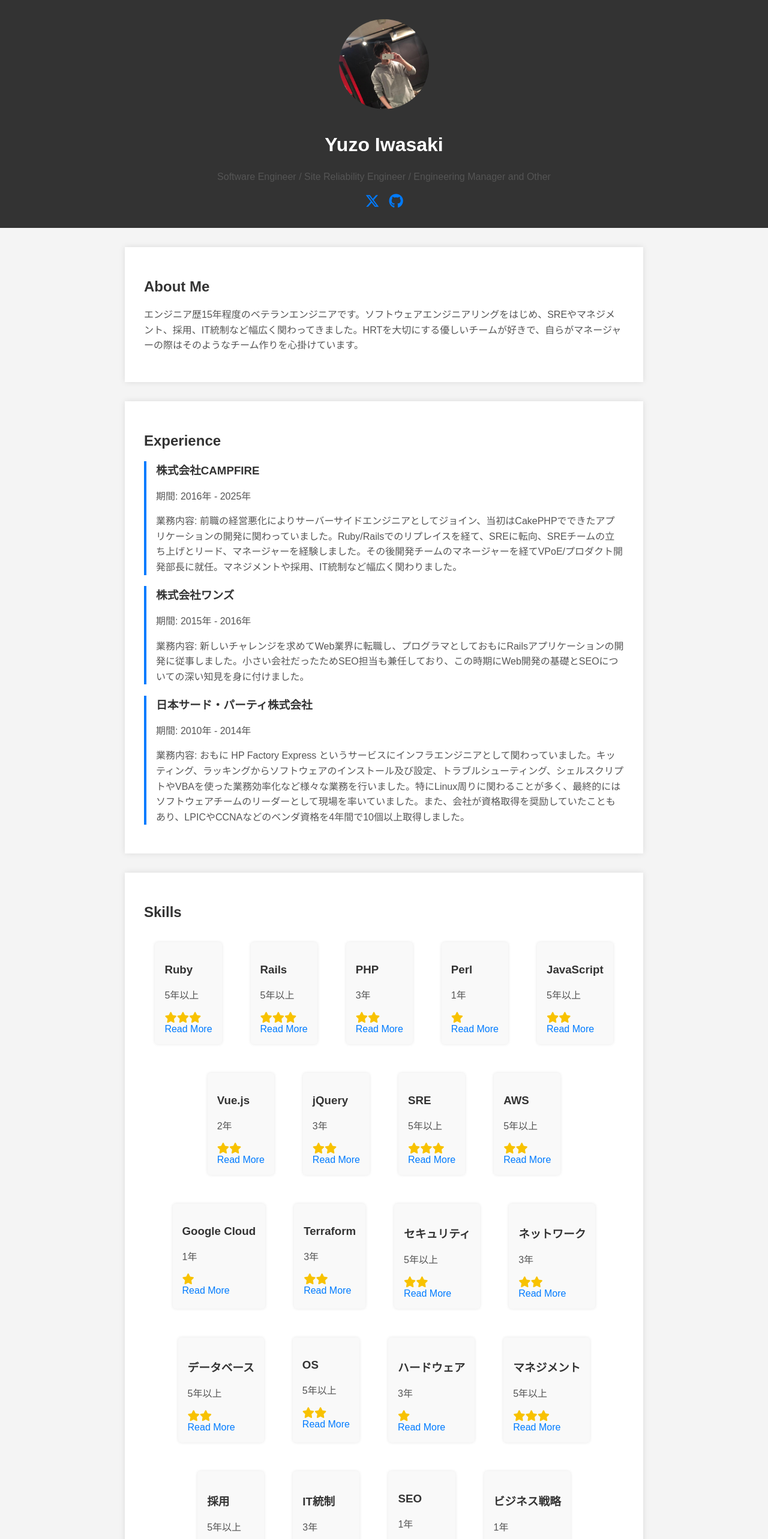
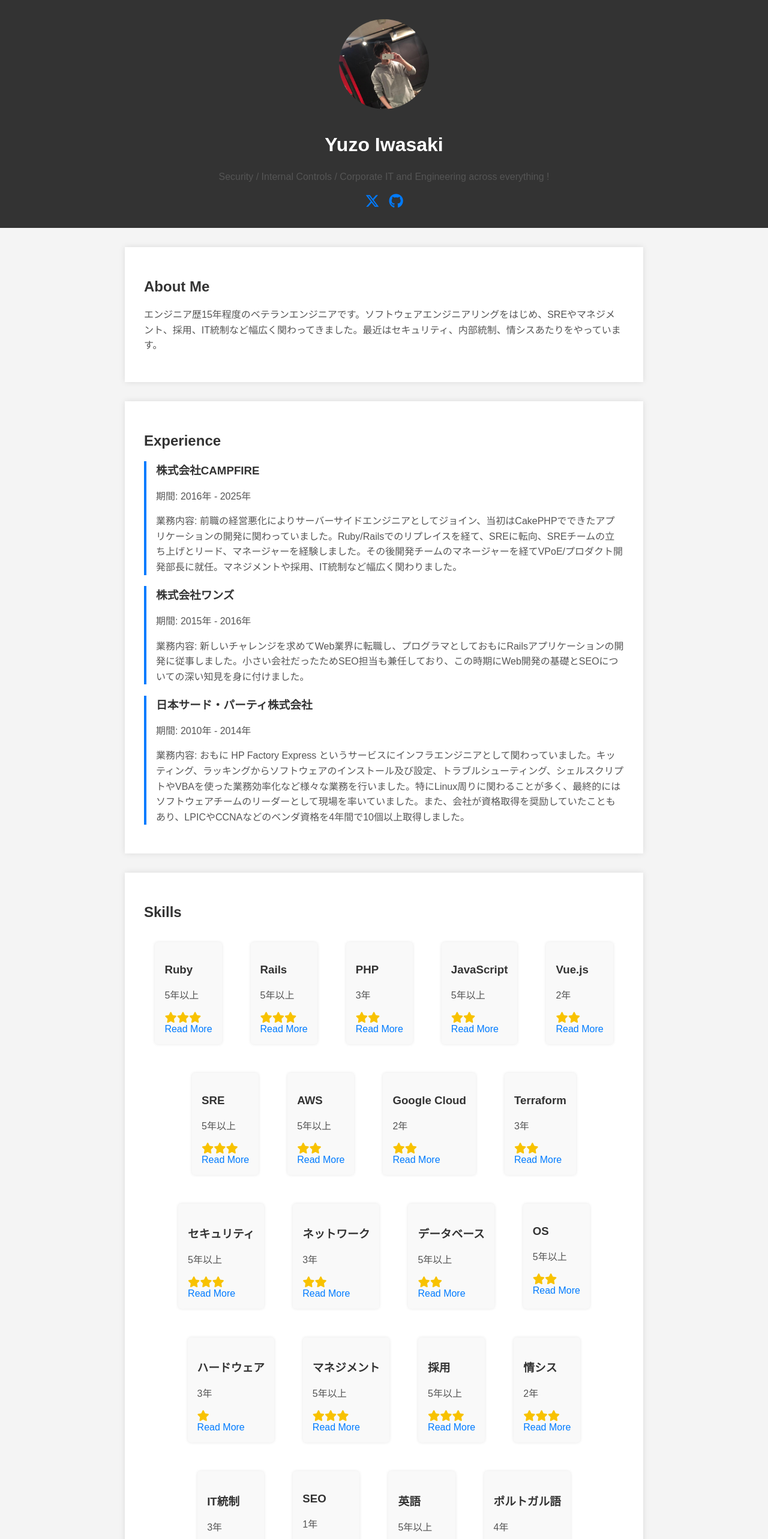
Before and after one commit to yuzoiwasaki/yuzoiwasaki.me, a SvelteKit app: page / in a window 1280 px wide. Shown: the top 2566 px of the page at 60% size. Built offline with nearby package versions, Linux system fonts and the light colour scheme.

Commit message:
Update latest

```diff
--- a/data/skills.json
+++ b/data/skills.json
@@ -21,13 +21,6 @@
     "description": "おもに CAMPFIRE の前半で触っていました。経験したことのあるフレームワークは CodeIgniter と CakePHP です。基本的なコードは書けますが、Ruby / Rails に比べると劣ると思います。"
   },
   {
-    "id": "perl",
-    "name": "Perl",
-    "year": "1年",
-    "star": "1",
-    "description": "Webエンジニアとしてキャリアチェンジしようとした時に、最初に触ったLL言語です。思い入れは深いですが、業務で使った経験はありません。"
-  },
-  {
     "id": "javascript",
     "name": "JavaScript",
     "year": "5年以上",
@@ -40,13 +33,6 @@
     "year": "2年",
     "star": "2",
     "description": "プライベートで少しと仕事で少し経験があります。ちょうど触り始めた時期にマネージャーにジョブチェンジしたため、実際にコードを書いた経験はそれほど多くありません。"
-  },
-  {
-    "id": "jquery",
-    "name": "jQuery",
-    "year": "3年",
-    "star": "2",
-    "description": "Webエンジニア時代前半によく触っていました。個人的には嫌いじゃなかったです。"
   },
   {
     "id": "sre",
@@ -65,9 +51,9 @@
   {
     "id": "google-cloud",
     "name": "Google Cloud",
-    "year": "1年",
-    "star": "1",
-    "description": "最近プライベートで触り始めました。勉強中。"
+    "year": "2年",
+    "star": "2",
+    "description": "最近はAWSよりもこちらが多いです。だんだん慣れてきました。"
   },
   {
     "id": "terraform",
@@ -80,8 +66,8 @@
     "id": "security",
     "name": "セキュリティ",
     "year": "5年以上",
-    "star": "2",
-    "description": "LPIC-3 303 セキュリティ を取得した経験があります。また、SREとしてDevSecOpsに取り組みました。"
+    "star": "3",
+    "description": "エンジニアリングのキャリアを通して幅広いセキュリティ知識があり、セキュリティエンジニアとして組織をリードすることができます。"
   },
   {
     "id": "network",
@@ -95,7 +81,7 @@
     "name": "データベース",
     "year": "5年以上",
     "star": "2",
-    "description": "特に MySQL の経験が長いです。基本的な項目について理解し、最適な設計を行うことができます。OSS-DB Silver を取得したことがあります。"
+    "description": "特に MySQL の経験が長いです。基本的な項目について理解し、最適な設計を行うことができます。"
   },
   {
     "id": "os",
@@ -126,6 +112,13 @@
     "description": "採用が難しいミドル以上のエンジニアを10~20名程度採用した実績があります。特にカジュアル面談に強く、平均選考希望率は8割程度、某大手採用媒体では利用開始から半年で24人連続選考希望獲得、カジュアル面談からの離脱者は一人もなしという結果を残しました。"
   },
   {
+    "id": "information-systems",
+    "name": "情シス",
+    "year": "2年",
+    "star": "3",
+    "description": "情シス部門の統括をしていた経験があります。また、最近は情シス担当として様々なツールの導入に関わっており、組織に合った最適なツール選定、運用を行うことができます。"
+  },
+  {
     "id": "it-control",
     "name": "IT統制",
     "year": "3年",
@@ -138,13 +131,6 @@
     "year": "1年",
     "star": "2",
     "description": "2社目でSEO担当を兼任していました。CAMPFIREでSRE記事を執筆した際は、その知識を活かしていくつかの記事で検索順位トップを実現しました。"
-  },
-  {
-    "id": "business",
-    "name": "ビジネス戦略",
-    "year": "1年",
-    "star": "1",
-    "description": "最近経営に近いところに関わらせていただくことが増え、ビジネス関係についても勉強しています。"
   },
   {
     "id": "english",
--- a/src/routes/+page.svelte
+++ b/src/routes/+page.svelte
@@ -16,7 +16,7 @@
 
   const title = "Yuzo Iwasaki のポートフォリオサイト";
   const description =
-    "エンジニア歴15年程度のベテランエンジニアです。ソフトウェアエンジニアリングをはじめ、SREやマネジメント、採用、IT統制など幅広く関わってきました。HRTを大切にする優しいチームが好きで、自らがマネージャーの際はそのようなチーム作りを心掛けています。";
+    "エンジニア歴15年程度のベテランエンジニアです。ソフトウェアエンジニアリングをはじめ、SREやマネジメント、採用、IT統制など幅広く関わってきました。最近はセキュリティ、内部統制、情シスあたりをやっています。";
 </script>
 
 <svelte:head>
--- a/src/routes/AboutMe.svelte
+++ b/src/routes/AboutMe.svelte
@@ -1,6 +1,6 @@
 <section>
   <h2>About Me</h2>
   <p>
-    エンジニア歴15年程度のベテランエンジニアです。ソフトウェアエンジニアリングをはじめ、SREやマネジメント、採用、IT統制など幅広く関わってきました。HRTを大切にする優しいチームが好きで、自らがマネージャーの際はそのようなチーム作りを心掛けています。
+    エンジニア歴15年程度のベテランエンジニアです。ソフトウェアエンジニアリングをはじめ、SREやマネジメント、採用、IT統制など幅広く関わってきました。最近はセキュリティ、内部統制、情シスあたりをやっています。
   </p>
 </section>
--- a/src/routes/Header.svelte
+++ b/src/routes/Header.svelte
@@ -6,8 +6,7 @@
   <img src={profile} alt="プロフィール画像" />
   <h1>Yuzo Iwasaki</h1>
   <p>
-    Software Engineer / Site Reliability Engineer / Engineering Manager and
-    Other
+    Security / Internal Controls / Corporate IT and Engineering across everything !
   </p>
 
   <div class="profile-icons">
```
